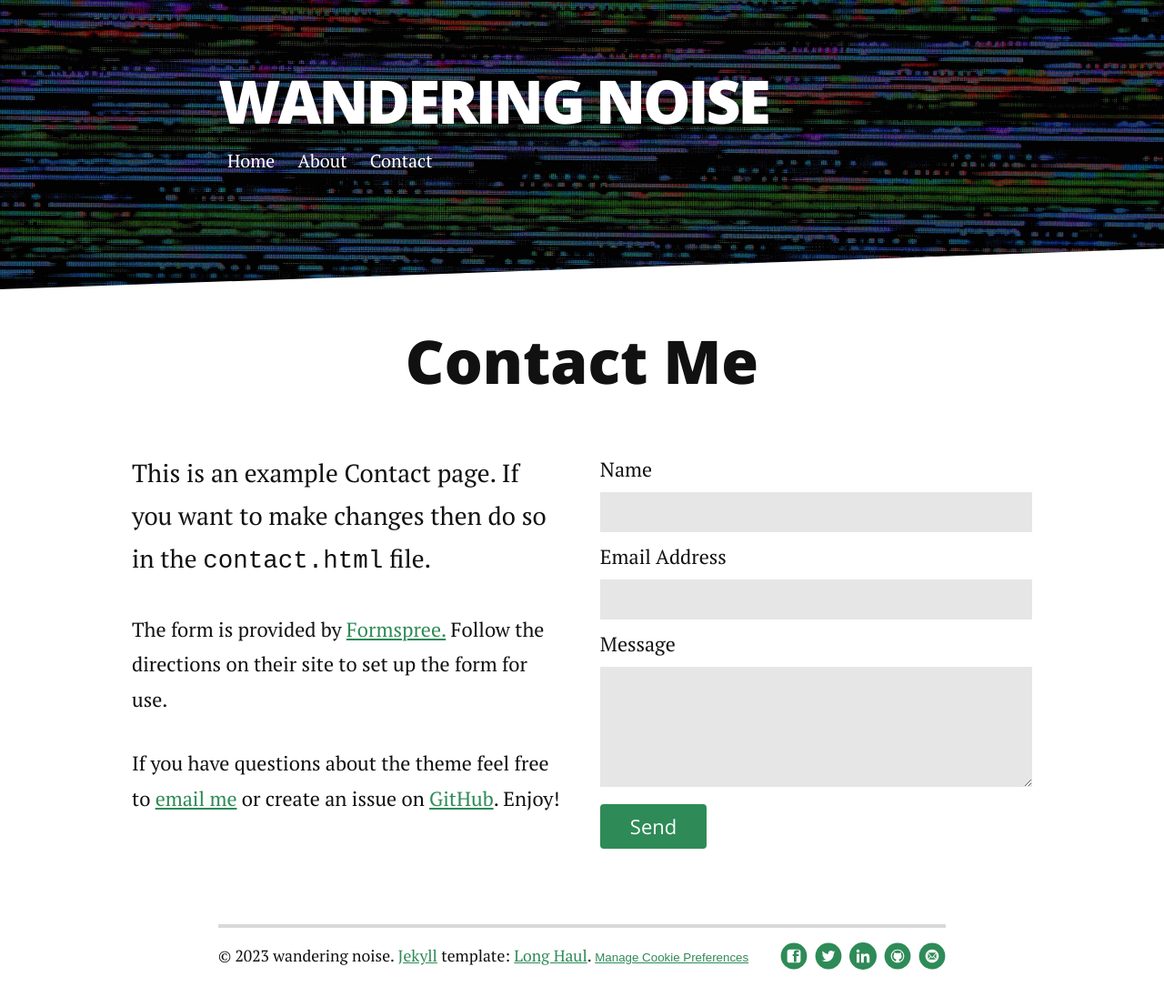
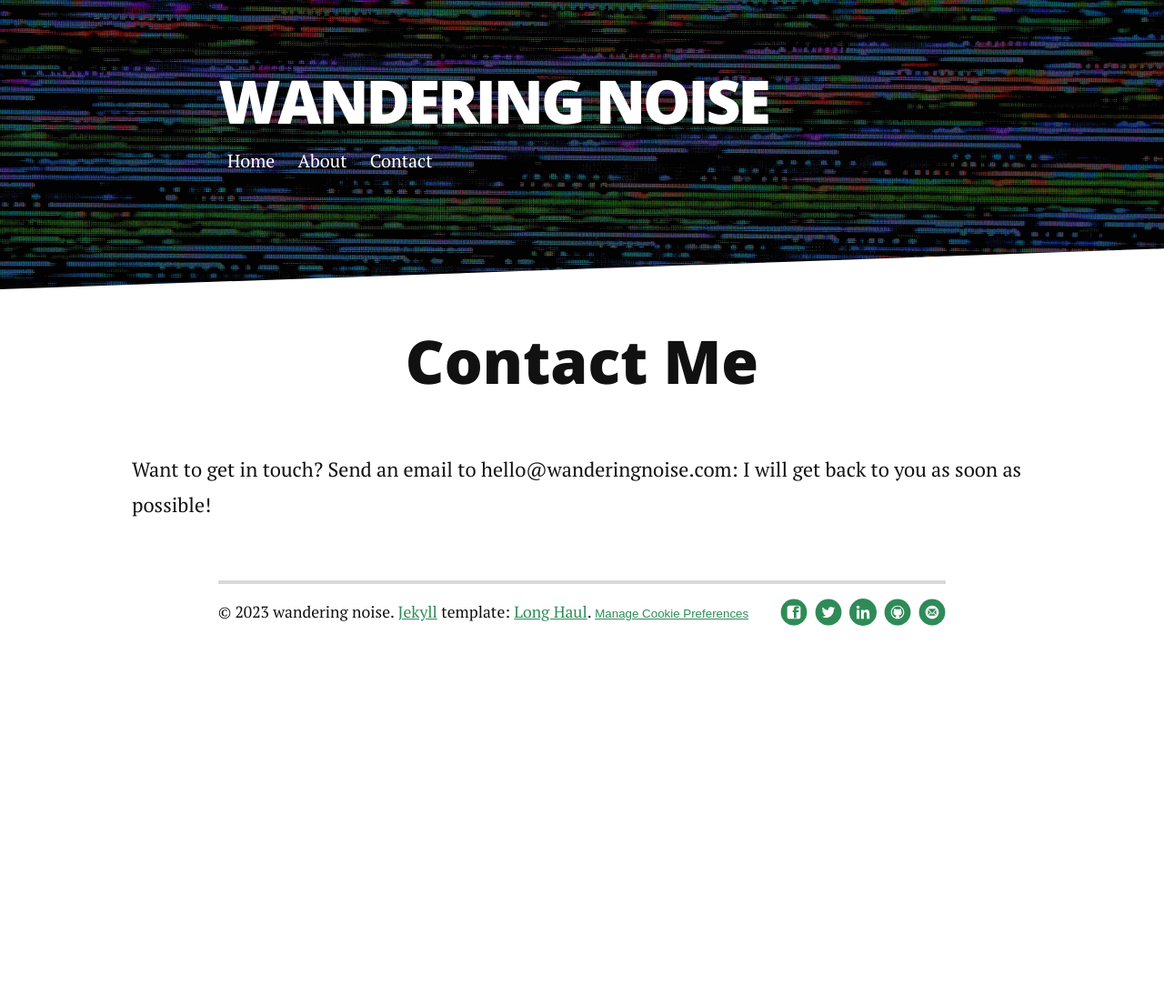
Before and after one commit to wanderingnoise/wanderingnoise.github.io, a Jekyll site: the page built from contact.md, in a window 1280 px wide. Shown: the whole page at 91% size. Built offline with Jekyll 4.4.1, drawn with Linux system fonts in a browser that asks for light colours; nearby versions of some CDN libraries; a script that is not in the unit is left out; after the commit the page ends 900 px from its top, so only the background shows below that.

Commit message:
Update contact.md

```diff
--- a/contact.md
+++ b/contact.md
@@ -1,22 +1,9 @@
 ---
 layout: default
-title: Contact Long Haul
+title: Contact Me
 ---
 
-<div id="contact">
+<div id="post">
   <h1 class="pageTitle">Contact Me</h1>
-  <div class="contactContent">
-    <p class="intro">This is an example Contact page. If you want to make changes then do so in the <code>contact.html</code> file.</p>
-    <p>The form is provided by <a href="http://formspree.io/">Formspree.</a> Follow the directions on their site to set up the form for use.</p>
-    <p>If you have questions about the theme feel free to <a href="mailto:brimaidesigns@gmail.com">email me</a> or create an issue on <a href="https://github.com/brianmaierjr/long-haul">GitHub</a>. Enjoy!</p>
-  </div>
-  <form action="http://formspree.io/your@mail.com" method="POST">
-    <label for="name">Name</label>
-    <input type="text" id="name" name="name" class="full-width"><br>
-    <label for="email">Email Address</label>
-    <input type="email" id="email" name="_replyto" class="full-width"><br>
-    <label for="message">Message</label>
-    <textarea name="message" id="message" cols="30" rows="10" class="full-width"></textarea><br>
-    <input type="submit" value="Send" class="button">
-  </form>
+    <p>Want to get in touch? Send an email to hello@wanderingnoise.com: I will get back to you as soon as possible!</p>
 </div>
```
